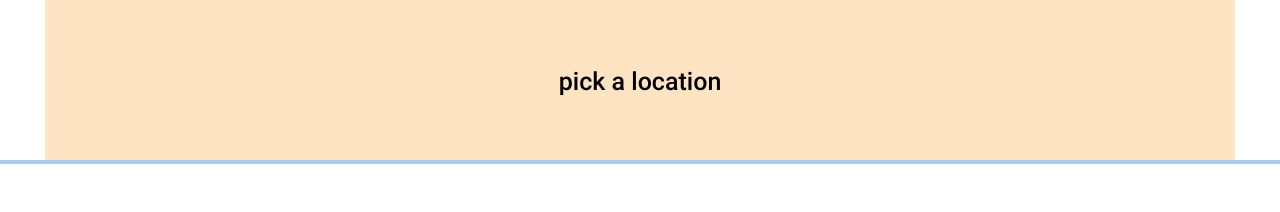
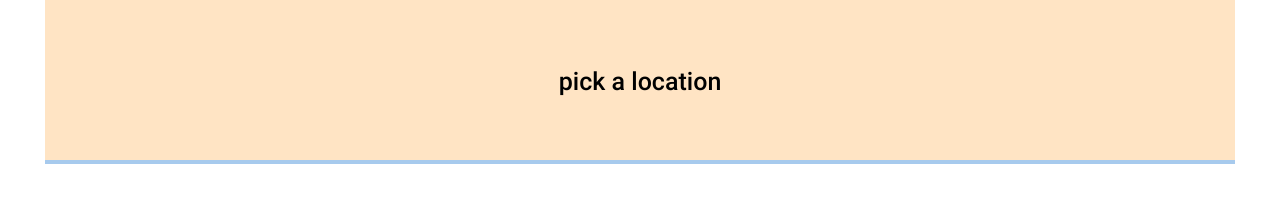
Before and after one commit to szaccagni/house-quiz, a React (Create React App) app: page / in a window 1280 px wide. Both pictures are taken after a click on the button "START QUIZ!". Shown: the top 212 px of the page. Built offline with nearby package versions, Linux system fonts and the light colour scheme; grey boxes are pictures that could not be loaded.

Commit message:
updates css

```diff
--- a/src/QuizCard/QuizCard.jsx
+++ b/src/QuizCard/QuizCard.jsx
@@ -45,7 +45,7 @@ export default function QuizCard({ setShowResult, setShowQuiz, setGenres, getMov
     return (
         <div className='quiz'>
             <div className="question-container"><div>{data[curQuestion].question}</div></div>
-            <LinearProgress variant="determinate" value={progress} />
+            <LinearProgress variant="determinate" value={progress} id="progress-bar"/>
             <div className="response-container">
                 {data[curQuestion].response.map((option, idx) => (
                     <ResponseCard
--- a/src/index.css
+++ b/src/index.css
@@ -88,6 +88,10 @@ code {
   margin-bottom: 15px;
 }
 
+#progress-bar {
+  margin: 0 45px;
+}
+
 .question-container {
   margin: 0 45px;
   background-color: bisque;
```
